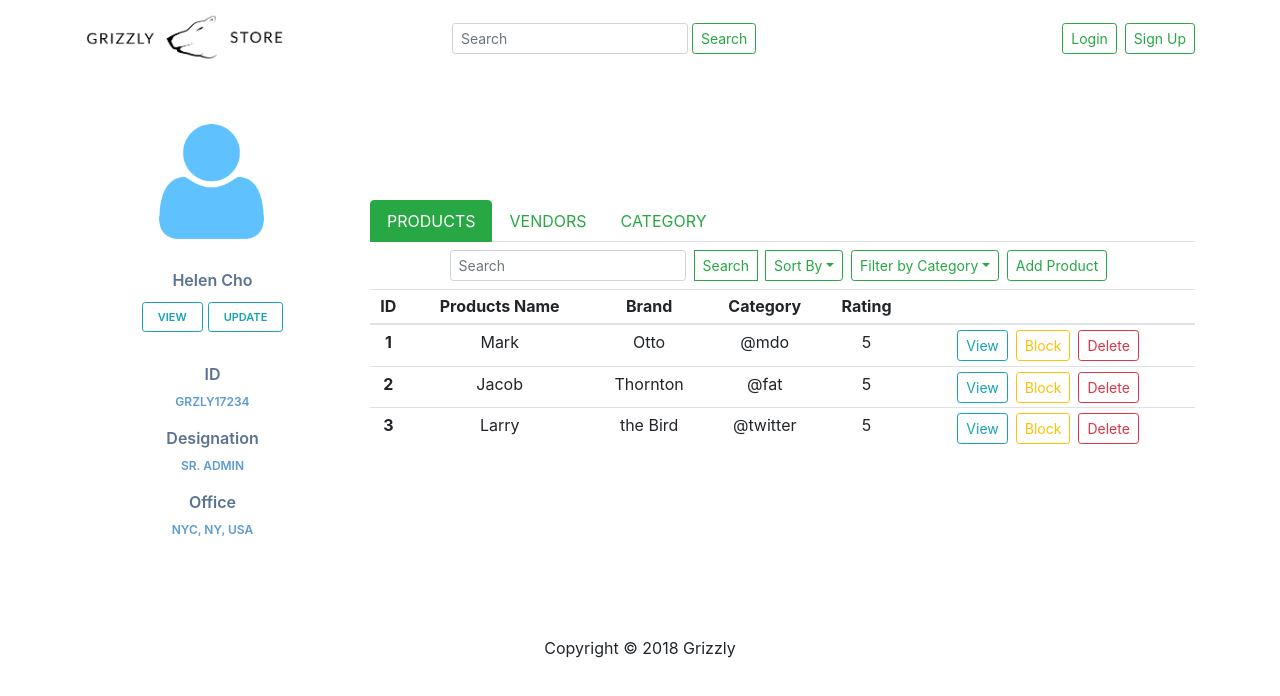
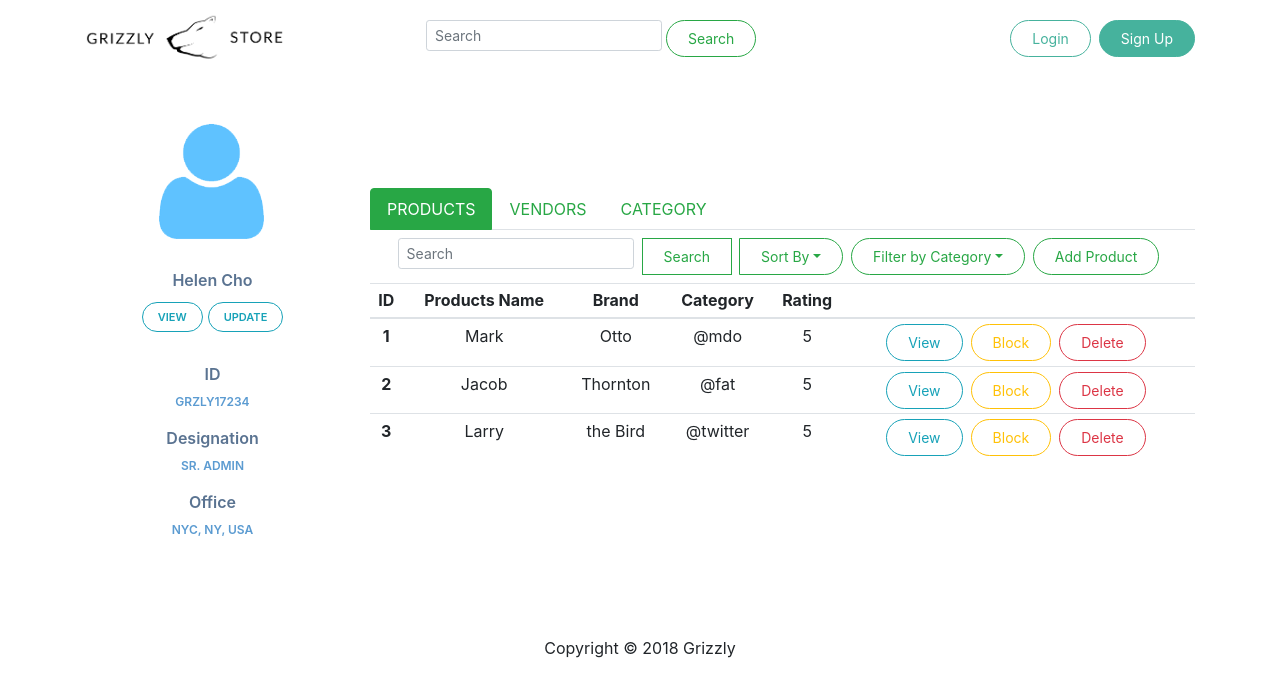
Before and after one commit to CognizantGrads-TeamALT/grizzly-frontend, a React (Create React App) app: page /adminportal in a window 1280 px wide. Shown: the top 696 px of the page. Built offline with nearby package versions, Linux system fonts and the light colour scheme.

Commit message:
Changed UI of buttons

```diff
--- a/src/App.css
+++ b/src/App.css
@@ -1,6 +1,34 @@
 .App {
   text-align: center;
 }
+
+
+/* Buttons */
+.btn {
+  border-radius: 4em;
+  padding: 0.5em 1.5em;
+}
+
+.btn-outline-success-primary {
+  background-color:#46B29D;
+  border-color: #46B29D;
+  color: white;
+}
+
+.btn-outline-success-primary:hover {
+  font-weight: bold;
+}
+
+.btn-outline-success-secondary {
+  background-color:white;
+  border-color:#46B29D;
+  color: #46B29D;
+}
+
+.btn-outline-success-secondary:hover {
+  font-weight: bold;
+}
+
 
 /* Profile container */
 .profile {
--- a/src/components/layout/Navbar.js
+++ b/src/components/layout/Navbar.js
@@ -69,7 +69,7 @@ class Navbar extends Component {
             <ul className="navbar-nav ml-auto">
               <li className="nav-item">
                 <Link
-                  className="btn btn-outline-success btn-sm my-2 my-sm-0 mr-sm-2"
+                  className="btn btn-outline-success-secondary btn-sm my-2 my-sm-0 mr-sm-2"
                   to="login"
                 >
                   Login
@@ -77,7 +77,7 @@ class Navbar extends Component {
               </li>
               <li className="nav-item">
                 <Link
-                  className="btn btn-outline-success btn-sm my-2 my-sm-0"
+                  className="btn btn-outline-success-primary btn-sm my-2 my-sm-0"
                   to="/signup"
                 >
                   Sign Up
```
Also changed, not shown: src/custom.scss (added, +8 -0 lines).
